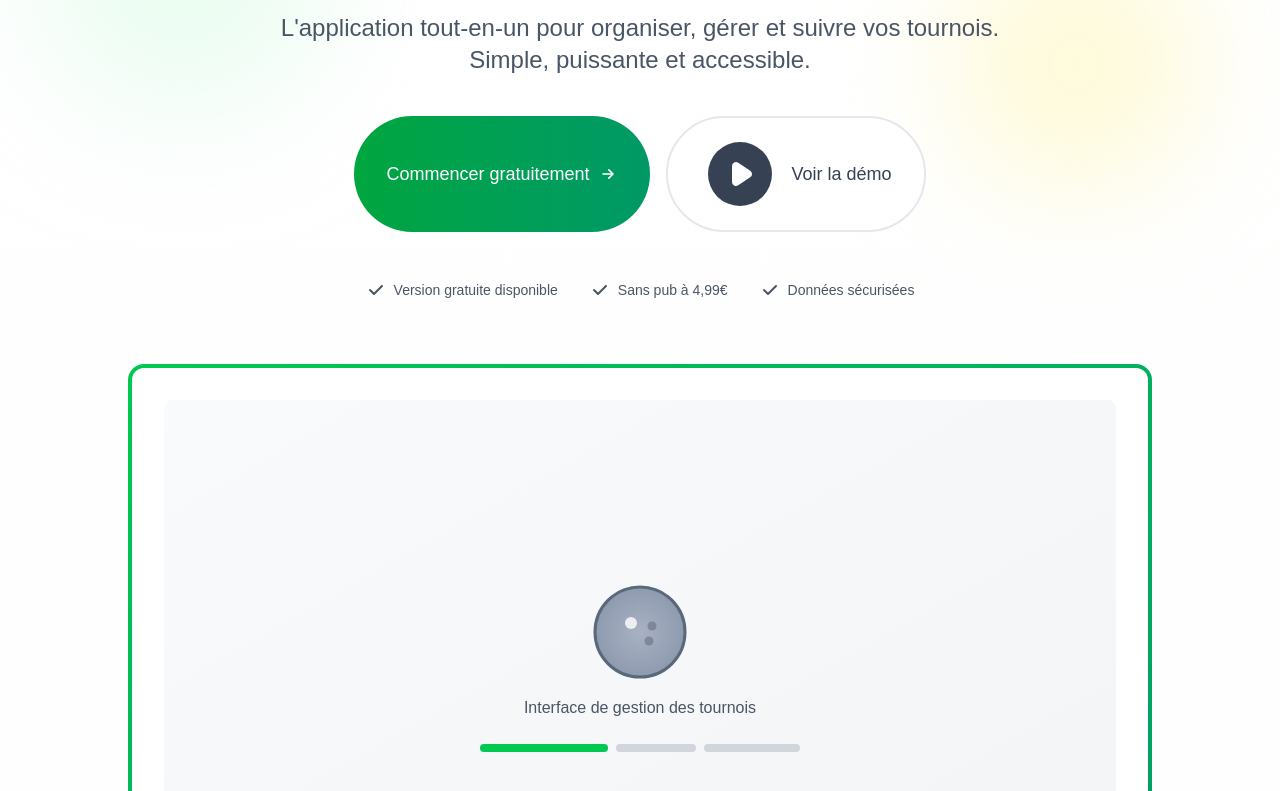
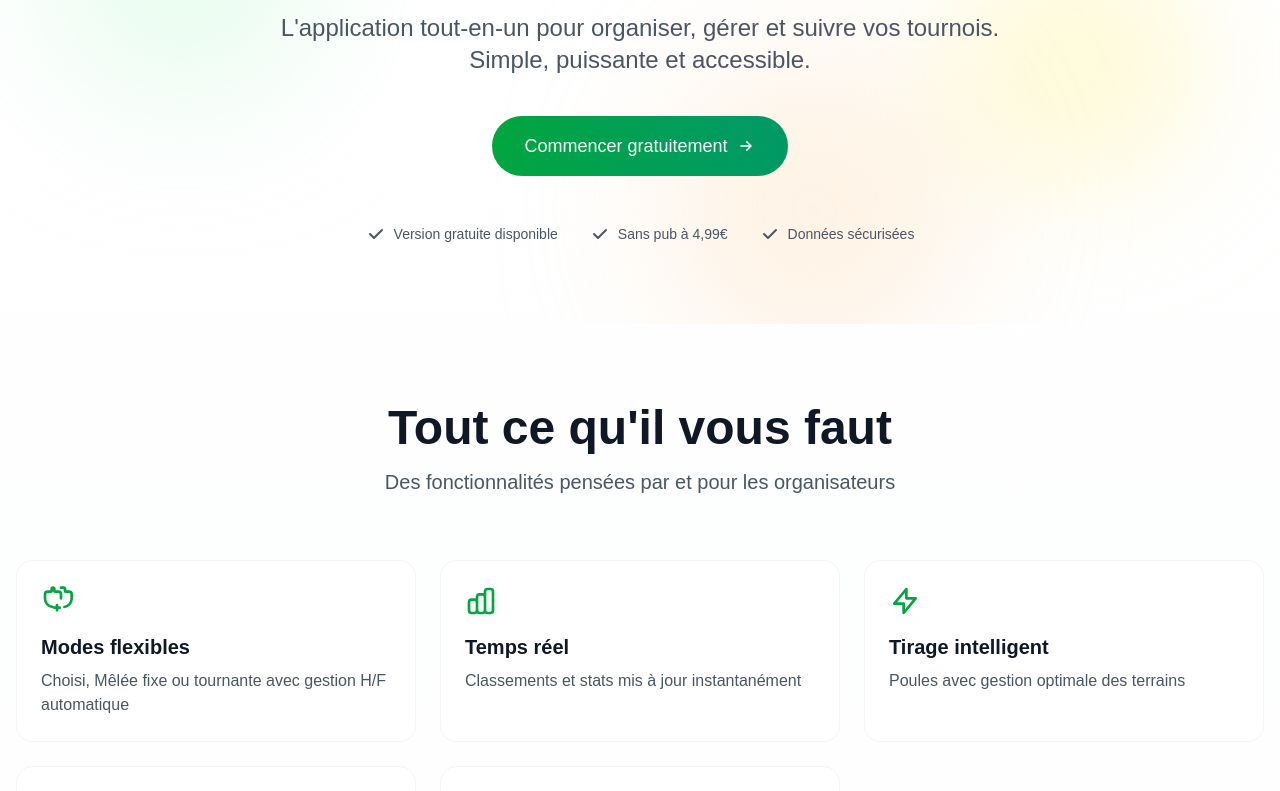
Before and after one commit to Pixfeed1/petanque-app, a Next.js app: page / in a window 1280 px wide. Shown: the part 260-1051 px from the top of the page. Built offline with nearby package versions, Linux system fonts and the light colour scheme; no server answers.

Commit message:
fix: suppression bouton 'Voir la démo' et encart mockup

```diff
--- a/app/page.tsx
+++ b/app/page.tsx
@@ -210,11 +210,6 @@ export default function HomePage() {
     }
   }
 
-  // Fonction pour ouvrir la démo (vidéo YouTube ou autre)
-  const openDemo = () => {
-    // Pour l'instant, on redirige vers la page de login en mode démo
-    router.push('/login')
-  }
 
   const features = [
     {
@@ -478,15 +473,6 @@ export default function HomePage() {
                   </svg>
                 </span>
               </button>
-              <button
-                onClick={openDemo}
-                className="group px-8 py-4 bg-white text-gray-700 text-lg rounded-full border-2 border-gray-200 hover:border-green-600 hover:text-green-600 transition-all"
-              >
-                <span className="flex items-center justify-center">
-                  {Icons.play}
-                  <span className="ml-3">Voir la démo</span>
-                </span>
-              </button>
             </div>
 
             {/* Trust indicators */}
@@ -502,39 +488,6 @@ export default function HomePage() {
               <div className="flex items-center">
                 {Icons.check}
                 <span className="ml-2">Données sécurisées</span>
-              </div>
-            </div>
-          </div>
-
-          {/* Hero Image/Mockup */}
-          <div className="mt-16 relative">
-            <div className="relative mx-auto max-w-5xl">
-              <div className="bg-gradient-to-br from-green-500 to-emerald-600 rounded-2xl p-1">
-                <div className="bg-white rounded-xl p-8">
-                  {/* Mockup content avec boule de pétanque */}
-                  <div className="aspect-video bg-gradient-to-br from-gray-50 to-gray-100 rounded-lg flex items-center justify-center">
-                    <div className="text-center">
-                      <svg className="w-24 h-24 mx-auto mb-4" viewBox="0 0 64 64" fill="none" xmlns="http://www.w3.org/2000/svg">
-                        <circle cx="32" cy="32" r="30" fill="url(#metalGradientLarge)" stroke="#5a6978" strokeWidth="2"/>
-                        <circle cx="26" cy="26" r="4" fill="#ffffff" opacity="0.8"/>
-                        <circle cx="38" cy="38" r="3" fill="#2d3748" opacity="0.3"/>
-                        <circle cx="40" cy="28" r="3" fill="#2d3748" opacity="0.3"/>
-                        <defs>
-                          <radialGradient id="metalGradientLarge">
-                            <stop offset="0%" stopColor="#a8b2c3"/>
-                            <stop offset="100%" stopColor="#8e9aaf"/>
-                          </radialGradient>
-                        </defs>
-                      </svg>
-                      <p className="text-gray-600 font-medium">Interface de gestion des tournois</p>
-                      <div className="mt-6 flex justify-center space-x-2">
-                        <div className="w-32 h-2 bg-green-500 rounded-full"></div>
-                        <div className="w-20 h-2 bg-gray-300 rounded-full"></div>
-                        <div className="w-24 h-2 bg-gray-300 rounded-full"></div>
-                      </div>
-                    </div>
-                  </div>
-                </div>
               </div>
             </div>
           </div>
```
